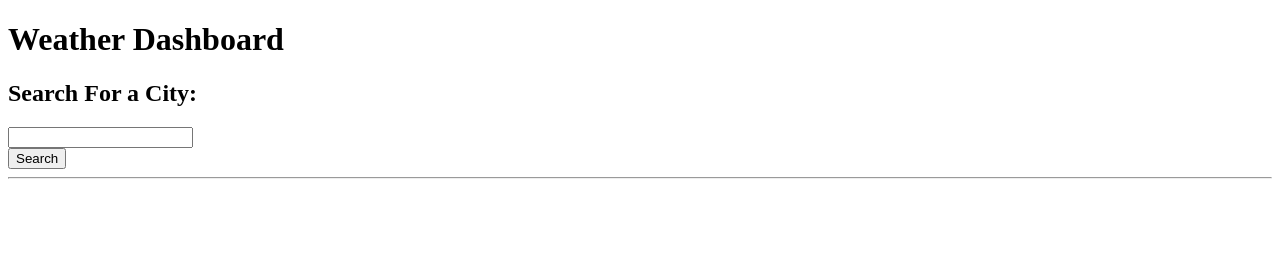
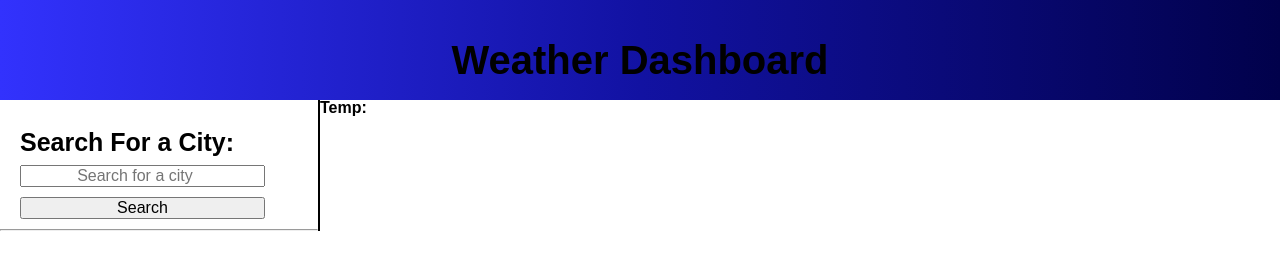
Before and after one commit to HeatMarie/weatherDashboard, a plain HTML site: page index.html in a window 1280 px wide. Drawn offline with Linux system fonts and the light colour scheme.

Commit message:
Adding html, css, JS

```diff
--- /dev/null
+++ b/css/reset.css
@@ -0,0 +1,29 @@
+* {
+  margin: 0;
+  padding: 0;
+  box-sizing: border-box;
+}
+
+html {
+  height: 100%;
+}
+
+body {
+  min-height: 100%;
+  line-height: 1;
+  font-family: sans-serif;
+}
+
+h1, h2, h3, h4, h5, h6 {
+  font-size: 100%;
+}
+
+input, select, option, optgroup, textarea, button,
+pre, code {
+  font-size: 100%;
+  font-family: inherit;
+}
+
+ol, ul {
+  list-style: none;
+}
--- a/css/style.css
+++ b/css/style.css
@@ -0,0 +1,38 @@
+.mainHeader {
+    text-align: center;
+    background-image: linear-gradient(to right, #3232fd, #1212a2, #01014b );
+    margin-top: 0px;
+    height: 100px;
+    font-size: 40px;
+    padding-top: 40px;
+}
+
+
+#searchSection {
+    float: left;
+    width: 25%;
+    height: 100%;
+    border-right: 2px solid black;
+    padding-top: 30px;
+
+}
+
+#searchButton {
+    margin-bottom: 10px;
+    margin-left: 20px;
+    width: 77%;
+}
+
+#searchHeading {
+    margin-left: 10px;
+    padding-left: 10px;
+    font-size: 25px;
+    margin-bottom: 10px;
+}
+
+#weatherSearch {
+    margin-left:20px;
+    text-align: center;
+    margin-bottom: 10px;
+    width: 77%;
+}
--- a/index.html
+++ b/index.html
@@ -4,31 +4,39 @@
     <meta charset="UTF-8">
     <meta http-equiv="X-UA-Compatible" content="IE=edge">
     <meta name="viewport" content="width=device-width, initial-scale=1.0">
+    <link rel="stylesheet" type="text/css" href="css/reset.css">
+    <link rel="stylesheet" type="text/css" href="css/style.css">
     <title>weatherDashboard</title>
 </head>
 <body>
-    <header>
-        <h1>Weather Dashboard</h1>
+    <header class="mainHeader">
+        <h1 >Weather Dashboard</h1>
+
     </header>
-    <aside>
+    <aside id="searchSection">
         <div>
-            <form>
-                <label for="weather-search"><h1>Search For a City:</h1></label>
-                <input type="search" id="weatherSearch">
+            <form id="weatherForm">
+                <label for="weather-search"><h1 id="searchHeading">Search For a City:</h1></label>
+                <input type="search" id="weatherSearch" placeholder="Search for a city">
                 <br>
-                <button id="searchButton">Search</button>
+                <button type="submit" value="submit" id="searchButton">Search</button>
             </form>
         </div>
+
         <hr>
         <div class="recentContainer">
 
         </div>
     </aside>
-    <div class="mainContainer">
-
+    <div id="mainContainer">
+        <h3 id="temp">Temp:</h3>
     </div>
     <div class="fiveDayContainer">
 
     </div>
+
+    <script src="script/config.js"></script>
+    <script src="script/script.js"></script>
+
 </body>
 </html>
--- /dev/null
+++ b/script/config.js
@@ -0,0 +1,4 @@
+const CONFIG = {
+    owmKey: 'd728c5469140715d73ac0d43188cb1cd',
+    omwEndpoint: 'https://api.openweathermap.org/data/2.5/weather'
+}
--- a/script/script.js
+++ b/script/script.js
@@ -0,0 +1,56 @@
+const currentWeatherResults = document.getElementById('temp');
+// const searchButton = document.getElementById('searchButton');
+// let weatherSearch = document.getElementById('weatherSearch')
+const weatherForm = document.getElementById('weatherForm')
+
+
+// function getWeatherByCityId(cityId) {
+//     fetch(`${CONFIG.omwEndpoint}?id=${cityId}&appid=${CONFIG.owmKey}`)
+//     .then(response => response.json())
+//     .then(data => console.log("data", data))
+
+//     .catch(err => console.log("wrong city name!", err))
+// }
+
+function getWeatherByCityName(cityName) {
+    fetch(`${CONFIG.omwEndpoint}?q=${cityName}&units=imperial&appid=${CONFIG.owmKey}`)
+    .then(response => response.json())
+    .then(data => {
+        saveToLocalStorage(data)
+        console.log("data", data)
+        displaystuff(data);
+    })
+    .catch(err => console.log("wrong city name!", err))
+}
+
+
+function handleSearch(e){
+    e.preventDefault();
+    const searchInput = e.target[0].value
+    console.log("searchInput", searchInput)
+    getWeatherByCityName(searchInput);
+    // getWeatherByCityId('4887398');
+    // console.log("event", e)
+
+}
+
+function saveToLocalStorage(cityWeather){
+    const storage = window.localStorage;
+    storage.setItem('cityWeather', JSON.stringify(cityWeather))
+
+}
+
+
+function displaystuff(cityWeather){
+currentWeatherResults.innerHTML =  '';
+let display = document.createElement('li')
+display.innerHTML = "Temp:" + cityWeather.main.temp;
+currentWeatherResults.appendChild(display);
+}
+
+
+
+
+/* ========== Event Listener ========== */
+
+weatherForm.addEventListener('submit', handleSearch);
```
